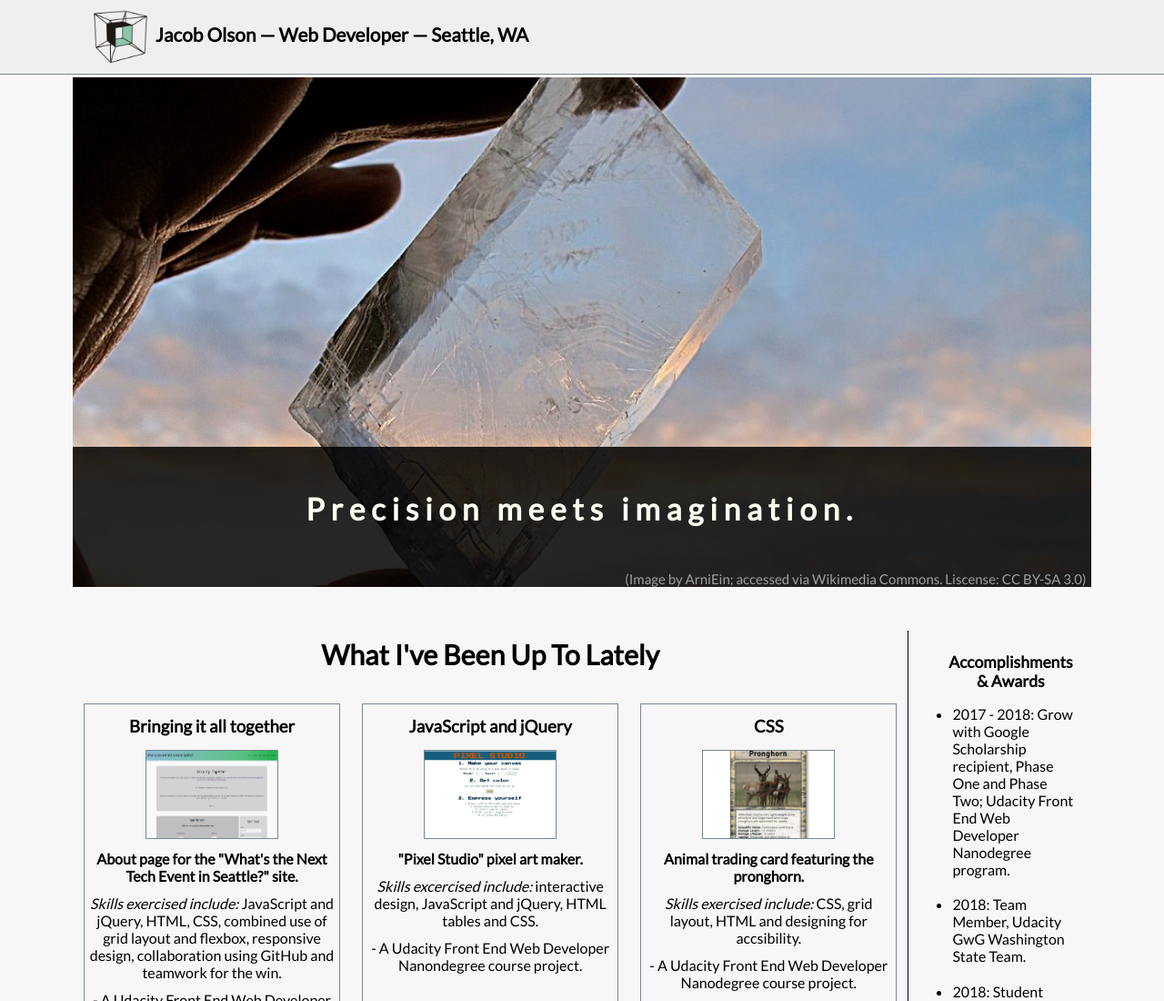
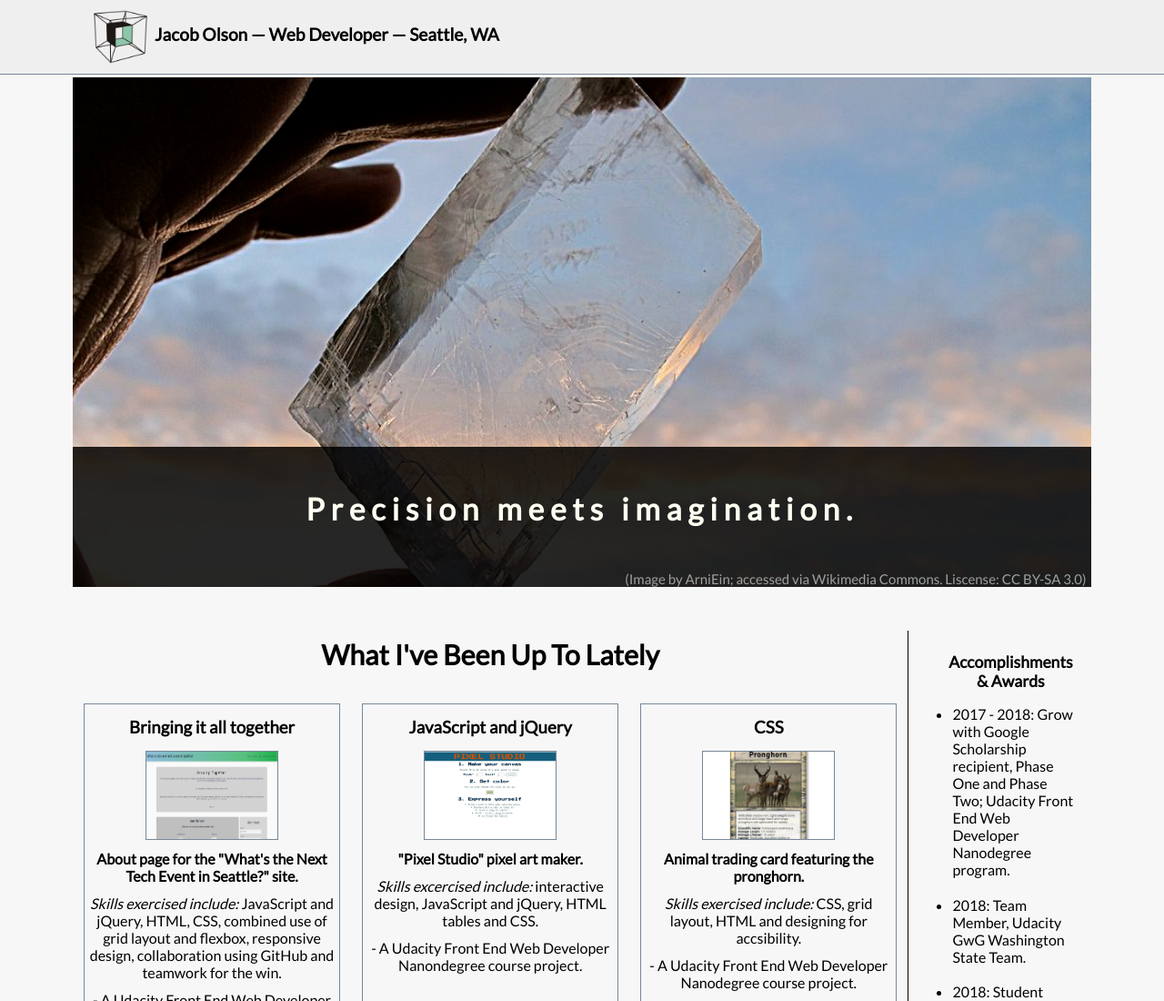
Before and after one commit to jacobwolson/portfolio-project-Udacity-FEND, a plain HTML site: page index.html in a window 1280 px wide. Shown: the top 1100 px of the page at 91% size. Drawn offline with nearby package versions, Linux system fonts and the light colour scheme.

Commit message:
Update medium.css

```diff
--- a/styles/medium.css
+++ b/styles/medium.css
@@ -1,11 +1,15 @@
 /*Medium viewport header-specific styles*/
+header {
+  margin-bottom: 0.06em;
+}
+
 #header-container {
  padding: 0.5em 1.5em 0.5em 1.2em;
 }
 
 #header-text {
-  padding: 0.15em 0.05em 0.65em 0.3em;
-  font-size: 1.3em;
+  padding: 0.15em 0.05em 0.47em 0.32em;
+  font-size: 1.2em;
 }
 
 #logo {
@@ -20,9 +24,6 @@
 }
 
 /* Medium viewport hero section styles */
-#hero-container {
-  margin-top: 0.115em;
-}
 #hero-text {
   padding-top: 1.2em;
   font-size: 1.2em;
```
